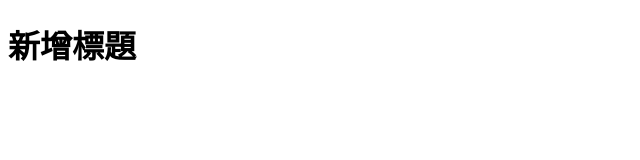
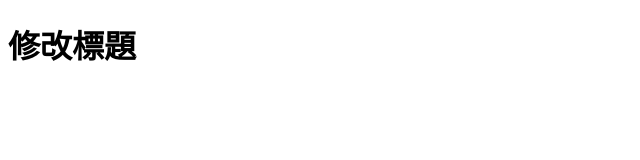
Before and after one commit to sammy1208/react-work-git04, a plain HTML site: page index.html in a window 1280 px wide. Shown: the full height of the page, 0-640 px from the left. Drawn offline with Linux system fonts and the light colour scheme.

Commit message:
修改 h1 文字

```diff
--- a/index.html
+++ b/index.html
@@ -6,7 +6,7 @@
     <title>修改 title</title>
 </head>
 <body>
-    <h1 class="text-color">新增標題</h1>
+    <h1 class="text-color">修改標題</h1>
 
 </body>
 </html>
```
